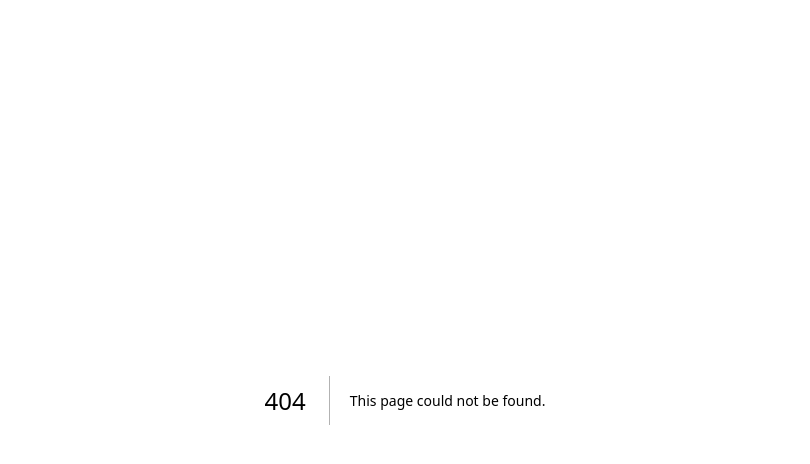
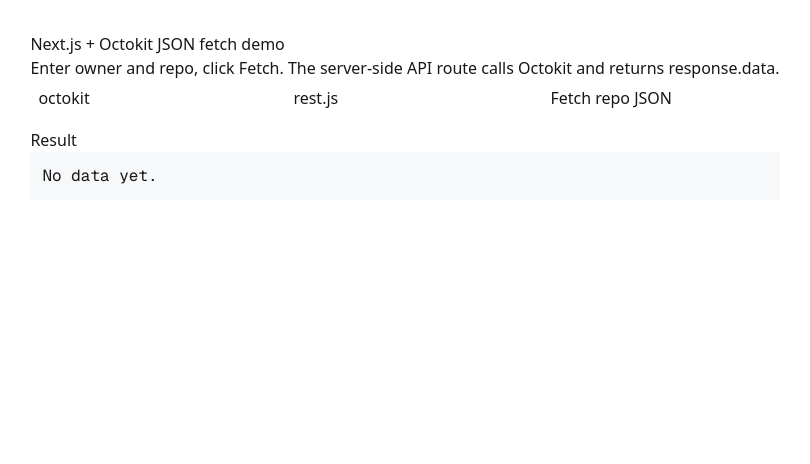
Before and after one commit to bone04/next-octo, a Next.js app: page /cocto in a window 1280 px wide. Before the commit this address had no page. Shown: the top 464 px of the page, without its empty margins (235-1045 px from the left). Built offline with nearby package versions, Linux system fonts and the light colour scheme.

Commit message:
Create page.tsx

```diff
--- /dev/null
+++ b/app/cocto/page.tsx
@@ -0,0 +1,46 @@
+// pages/index.js
+import { useState } from "react";
+
+export default function Home() {
+  const [owner, setOwner] = useState("octokit");
+  const [repo, setRepo] = useState("rest.js");
+  const [output, setOutput] = useState("No data yet.");
+  const [loading, setLoading] = useState(false);
+
+  async function fetchRepo() {
+    setLoading(true);
+    setOutput("Loading...");
+    try {
+      const resp = await fetch(`/api/repos/${encodeURIComponent(owner)}/${encodeURIComponent(repo)}`);
+      if (!resp.ok) {
+        const text = await resp.text();
+        setOutput(`Error ${resp.status}: ${text}`);
+      } else {
+        const data = await resp.json();
+        setOutput(JSON.stringify(data, null, 2));
+      }
+    } catch (err) {
+      setOutput("Fetch error: " + err.message);
+    } finally {
+      setLoading(false);
+    }
+  }
+
+  return (
+    <div style={{ fontFamily: "system-ui, Arial, sans-serif", maxWidth: 900, margin: "2rem auto", padding: "0 1rem" }}>
+      <h1>Next.js + Octokit JSON fetch demo</h1>
+      <p>Enter owner and repo, click Fetch. The server-side API route calls Octokit and returns response.data.</p>
+
+      <div style={{ marginBottom: 12 }}>
+        <input value={owner} onChange={(e) => setOwner(e.target.value)} placeholder="owner" style={{ fontSize: 16, padding: "6px 8px", marginRight: 8 }} />
+        <input value={repo} onChange={(e) => setRepo(e.target.value)} placeholder="repo" style={{ fontSize: 16, padding: "6px 8px", marginRight: 8 }} />
+        <button onClick={fetchRepo} disabled={loading} style={{ fontSize: 16, padding: "6px 10px" }}>
+          {loading ? "Loading…" : "Fetch repo JSON"}
+        </button>
+      </div>
+
+      <h2>Result</h2>
+      <pre style={{ background: "#f6f8fa", padding: 12, overflow: "auto", maxHeight: "60vh", whiteSpace: "pre-wrap" }}>{output}</pre>
+    </div>
+  );
+}
```
